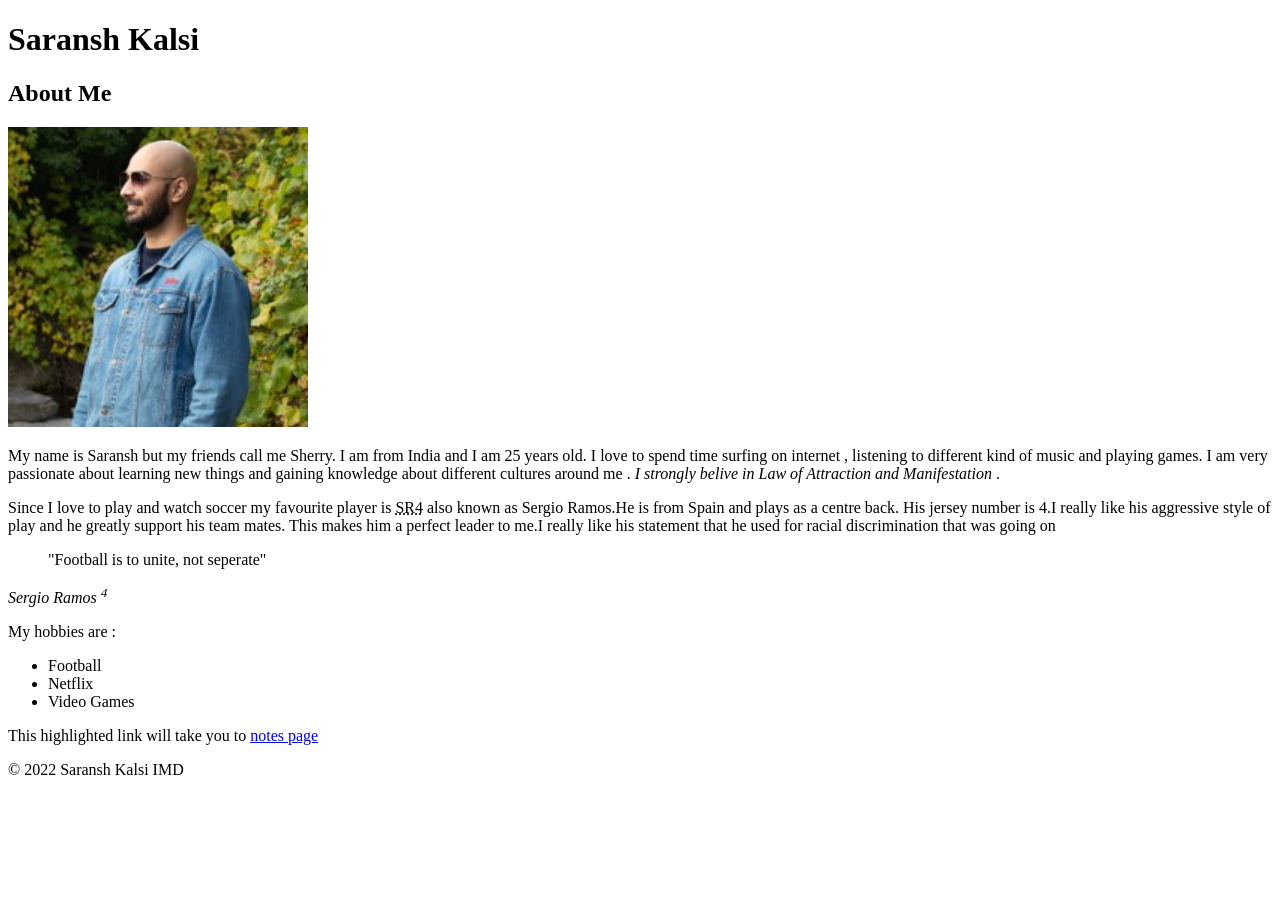
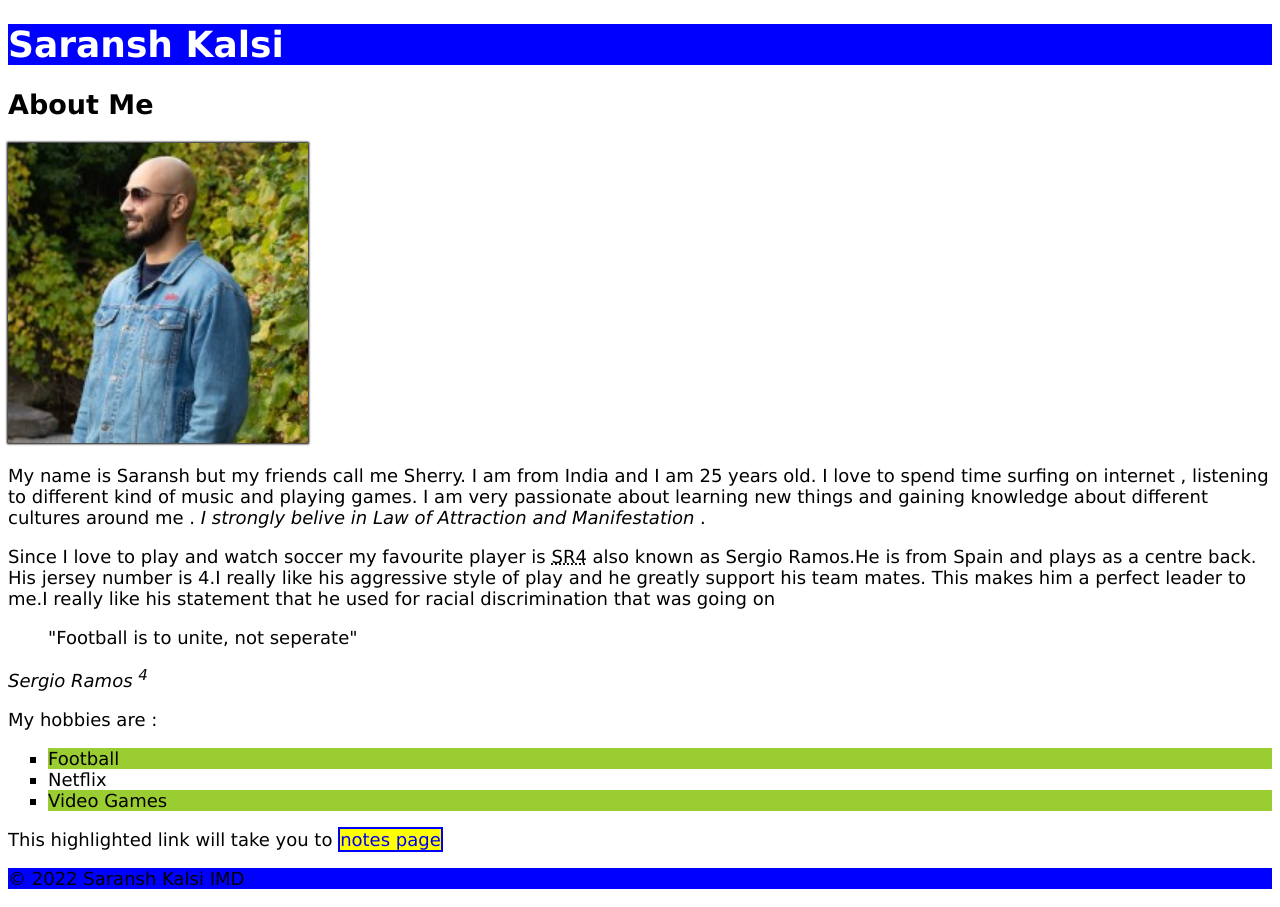
Before and after one commit to saranshkalsi/html-assignment, a plain HTML site: page index.html in a window 1280 px wide. Before the commit the page ends 800 px from the top, so only its background shows below. Drawn offline with Linux system fonts and the light colour scheme.

Commit message:
css assignment

```diff
--- /dev/null
+++ b/css/main.css
@@ -0,0 +1,36 @@
+body {
+    font-family: Verdana, Geneva, Tahoma, sans-serif;
+    font-size: 18px;
+
+}
+
+header , footer {
+    background-color: blue;
+}
+
+.site-title {
+    color: white;
+}
+
+#my-image {
+    box-shadow: 0px 0px 2px 1px black;
+}
+
+.designer-list {
+    list-style: square;
+
+}
+
+li:nth-child(odd) {
+    background-color: yellowgreen;
+}
+
+a:link {
+    text-decoration: none;
+    background-color: yellow;
+    border: 2px solid blue;
+}
+a:hover {
+    color: aqua;
+    background-color: tomato;
+}
--- a/index.html
+++ b/index.html
@@ -4,28 +4,29 @@
     <meta charset="UTF-8">
     <meta http-equiv="X-UA-Compatible" content="IE=edge">
     <meta name="viewport" content="width=device-width, initial-scale=1.0">
+    <link rel="stylesheet" href="css/main.css">
     <title>This is homepage title</title>
 </head>
 <body>
     <header>
-    <h1>Saransh Kalsi</h1>
+    <h1 class="site-title">Saransh Kalsi</h1>
     </header>
     <article>
 
             <h2>About Me</h2>
-            <img src="images/saransh.jpeg" alt="my image" height="300px" width="300px">
+            <img src="images/saransh.jpeg" alt="my image" height="300px" width="300px" id="my-image">
             <p>My name is Saransh but my friends call me Sherry. I am from India and I am 25 years old. I love to spend time surfing on internet , listening to different kind of music and playing games. I am very passionate about learning new things and gaining knowledge about different cultures around me . <em>I strongly belive in Law of Attraction and Manifestation</em> .
             </p>
             <p>Since I love to play and watch soccer my favourite player is <abbr title="Sergio Ramos 4">SR4</abbr> also known as Sergio Ramos.He is from Spain and plays as a centre back. His jersey number is 4.I really like his aggressive style of play and he greatly support his team mates. This makes him a perfect leader to me.I really like his statement that he used for racial discrimination that was going on </p> <blockquote> "Football is to unite, not seperate"</blockquote> <cite>Sergio Ramos <sup>4</sup></cite>
 
 
             <p>My hobbies are :</p>
-            <ul>
+            <ul class="designer-list">
                 <li>Football</li>
                 <li>Netflix</li>
                 <li>Video Games</li>
             </ul>
-            <p>This highlighted link will take you to <a href="notes.html">notes page</a> </p>
+            <p>This highlighted link will take you to <a href="notes.html" class="designer-link">notes page</a> </p>
 
             <footer> <p>&copy; 2022 Saransh Kalsi IMD</p> </footer>
     </article>
```
Also changed, not shown: notes.html (+2 -1 lines).
